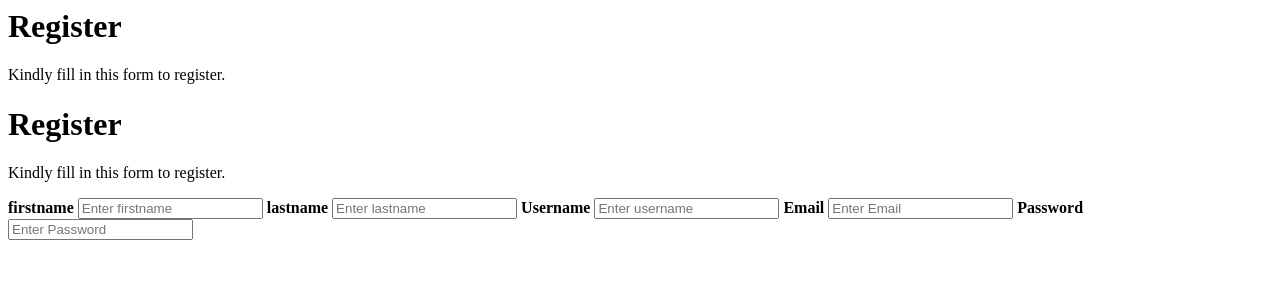
After one commit to gelakvaratskhelia2/final_project_1, a Flask app: page /Registration in a window 1280 px wide. The commit adds this page. Shown: the top 300 px of the page. Run offline with Flask 3, Linux system fonts and the light colour scheme; parts of the project's set-up code (start-up, migrations or seed data) failed here and were passed over.

Commit message:
Add files via upload

```diff
--- a/app.py
+++ b/app.py
@@ -4,29 +4,21 @@ app = Flask(__name__)
 app.config['SECRET_KEY'] = 'Python'
 db = SQLAlchemy(app)
 
-class Login(db.Model):
-     id = db.Column('id', db.Integer, primary_key=True)
-     name = db.Column('name', db.String(30))
-     last_name = db.Column('last_name', db.String(40))
-     age = db.Column('age', db.Integer)
 
 @app.route("/login", methods=['GET', 'POST'])
 def login():
-    if request.method == "POST":
-        name = request.form["name"]
-        last_name = request.form["last_name"]
-        age = request.form["age"]
-        login = Login(name=name, last_name=last_name, age=age)
-        db.session.add(login)
-        db.session.commit()
-        flash("Added Successfully! ")
-        return redirect(url_for("hellp world"))
-    return render_template("login.html")
+    if request.method == 'POST':
+        session['username'] = request.form["username"]
+        return redirect(url_for("hello my new user"))
+    return render_template('login.html')
 class Books(db.Model):
     id = db.Column('id', db.Integer, primary_key=True)
     title = db.Column('title', db.String(30))
     author = db.Column('author', db.String(40))
     price = db.Column('price', db.Integer)
+
+
+
 @app.route("/books", methods=['GET', 'POST'])
 def Books():
     if request.method == "POST":
@@ -52,6 +44,21 @@ def search():
         return redirect(url_for('search_results'))
     return render_template('search.html')
 
+@app.route('/Registration',methods=['GET','POST'])
+def Register():
+    if request == 'post':
+        firstname = request.form['firstname']
+        lastname = request.form['lastname']
+        username = request.form['username']
+        email = request.form['email']
+        password = request.form['password']
+        registration = Register(firstname=firstname,lastname=lastname,username=username,email=email,password=password)
+        db.session.add(registration)
+        db.session.commit()
+        flash('Registration was successful')
+        return redirect(url_for('register'))
+    return render_template('registration.html')
+
 
 if __name__ == '__main__':
     app.run()
--- /dev/null
+++ b/templates/registration.html
@@ -0,0 +1,53 @@
+  <form>
+      <div>
+        <h1>Register</h1>
+        <p>Kindly fill in this form to register.</p>
+          <form>
+      <div>
+        <h1>Register</h1>
+        <p>Kindly fill in this form to register.</p>
+          <label for="firstname"><b>firstname</b></label>
+        <input
+          type="text"
+          placeholder="Enter firstname"
+          name="firstname"
+          id="firstname"
+          required
+        />
+
+        <label for="lastname"><b>lastname</b></label>
+        <input
+          type="text"
+          placeholder="Enter lastname"
+          name="lastname"
+          id="lastname"
+          required
+        />
+          <label for="username"><b>Username</b></label>
+        <input
+          type="text"
+          placeholder="Enter username"
+          name="username"
+          id="username"
+          required
+        />
+
+        <label for="email"><b>Email</b></label>
+        <input
+          type="text"
+          placeholder="Enter Email"
+          name="email"
+          id="email"
+          required
+        />
+        <label for="pwd"><b>Password</b></label>
+        <input
+          type="password"
+          placeholder="Enter Password"
+          name="pwd"
+          id="pwd"
+          required
+        />
+      </div>
+      <div></div>
+    </form>
--- a/templates/search.html
+++ b/templates/search.html
@@ -1,4 +1,4 @@
-<!DOCTYPE html>
+DOCTYPE html>
 <html lang="en">
 <head>
     <meta charset="UTF-8">
```
